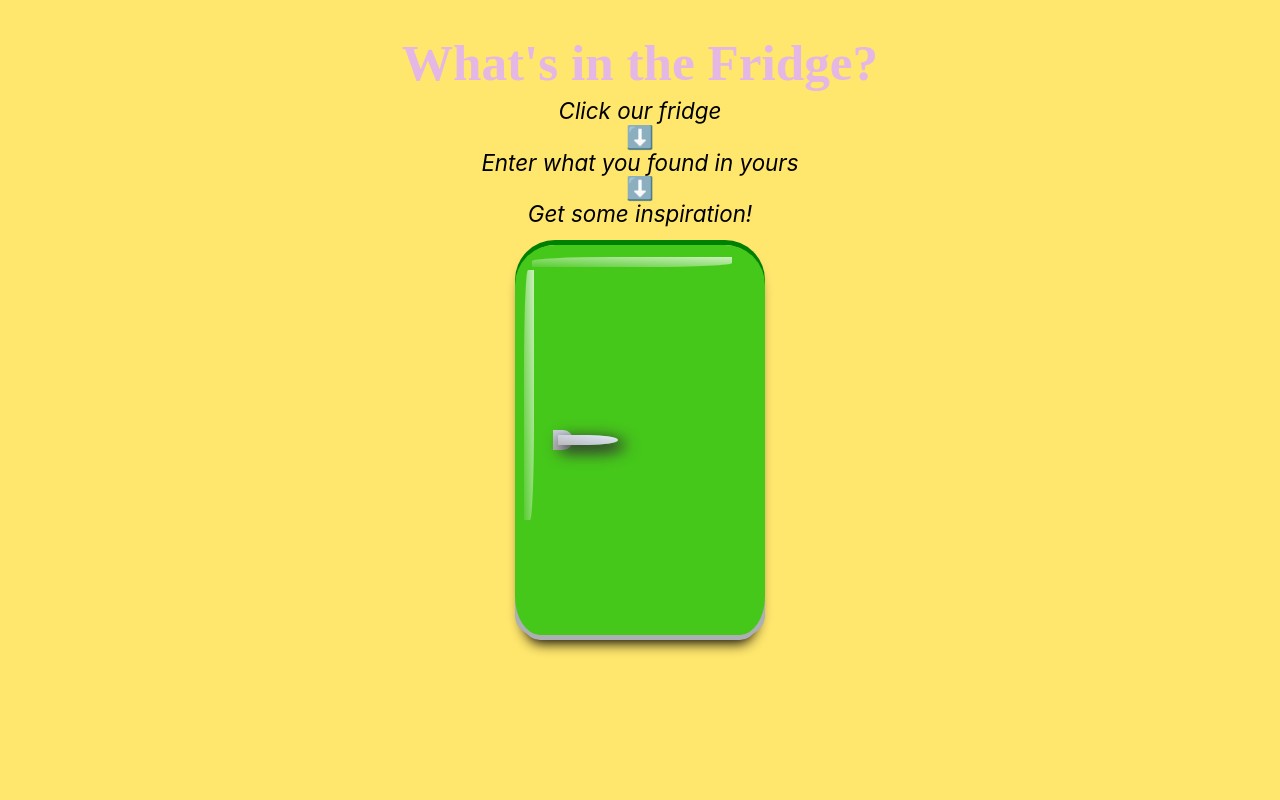
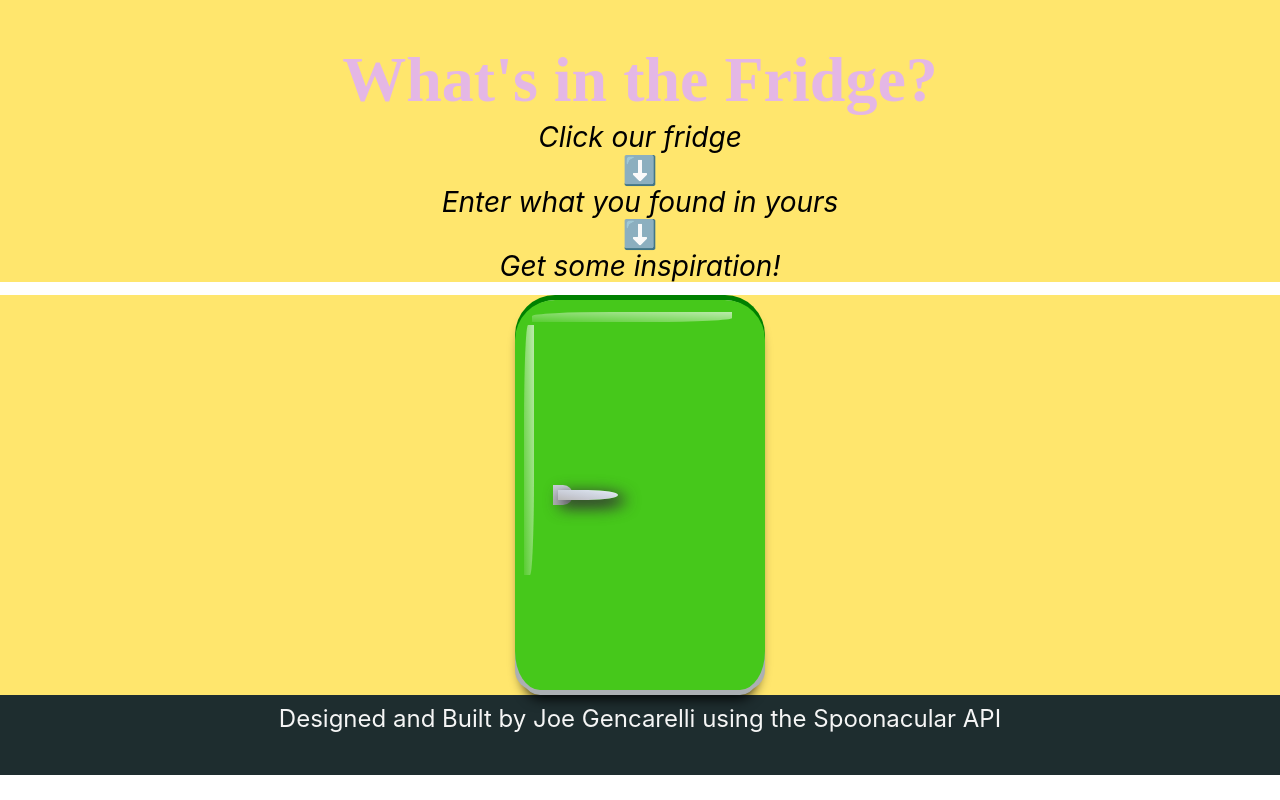
Before and after one commit to genc1499/whats-in-the-fridge, a React (Create React App) app: page / in a window 1280 px wide. Built offline with nearby package versions, Linux system fonts and the light colour scheme; no server answers.

Commit message:
Added fridge animation and API call to spoonacular API

```diff
--- a/src/App.css
+++ b/src/App.css
@@ -11,7 +11,9 @@ html { -moz-box-sizing: border-box; -webkit-box-sizing: border-box; box-sizing:
 @import url('https://fonts.googleapis.com/css2?family=Archivo&family=Open+Sans&family=Pacifico&family=Sonsie+One&family=Source+Code+Pro:ital,wght@1,600&display=swap');
 
 html{
-  background-color: #FFE66D;
+  font-size:125%;
+  scroll-behavior: smooth;
+  overflow-x: hidden;
 }
 
 
@@ -29,6 +31,11 @@ header{
   align-items:center;
   flex-direction: column;
   margin-bottom:1%;
+  background-color: #FFE66D;
+}
+
+section{
+  background-color: #FFE66D;
 }
 
 header p{
@@ -487,3 +494,18 @@ position: absolute;
 left: 13px;
 top: -10px;
 }
+
+footer{
+  background-color:#1E2D2F;
+  color:whitesmoke;
+  font-size:1.2rem;
+  margin:0;
+  height:10vh;
+}
+
+footer p {
+ margin-top:0;
+  padding:10px 0;
+  text-align: center;
+
+}
--- a/src/App.js
+++ b/src/App.js
@@ -1,13 +1,15 @@
 import {useState, useEffect} from 'react';
 import Form from "./Components/Form.js";
 import Header from "./Components/Header.js";
+import Footer from "./Components/Footer.js";
 import './App.css';
 import axios from'axios';
+
 
 function App() {
 
   const [recipes,getRecipes] = useState(false)
-  const [ing,setIng]=useState([""]);
+  const [ing,setIng]=useState('');
   const [open,setOpen] = useState(false)
 
   useEffect(()=>{
@@ -18,7 +20,7 @@ function App() {
 
       params: {
         apiKey:'e451ade8c07b4ca6b0fb9fd14bb5370d',
-        includeIngredients:`${ing[0],ing[1],ing[2]}`,
+        includeIngredients:ing,
         addRecipeInformation:true
       }
     })
@@ -31,18 +33,24 @@ function App() {
 
 
   const getFood=(item, itemT, itemTr)=>{
-      console.log(item, itemT, itemTr);
+
+
+
 
 
 
       let newOne =[];
       newOne.push(item, itemT, itemTr)
+
+
       const food=newOne.filter(item=>{
-        return item;
+        return item
       })
-      console.log(food[0]);
 
-      setIng(food);
+      console.log(...food);
+
+      setIng(...food);
+      console.log(ing);
 
     }
 
@@ -143,7 +151,7 @@ function App() {
 
 
 
-
+      <Footer/>
       </>
 
   );
--- /dev/null
+++ b/src/Components/Footer.js
@@ -0,0 +1,10 @@
+const Footer = ()=>{
+    return(
+        <footer>
+            <p>Designed and Built by Joe Gencarelli using the Spoonacular API</p>
+
+        </footer>
+    )
+}
+
+export default Footer;
```
